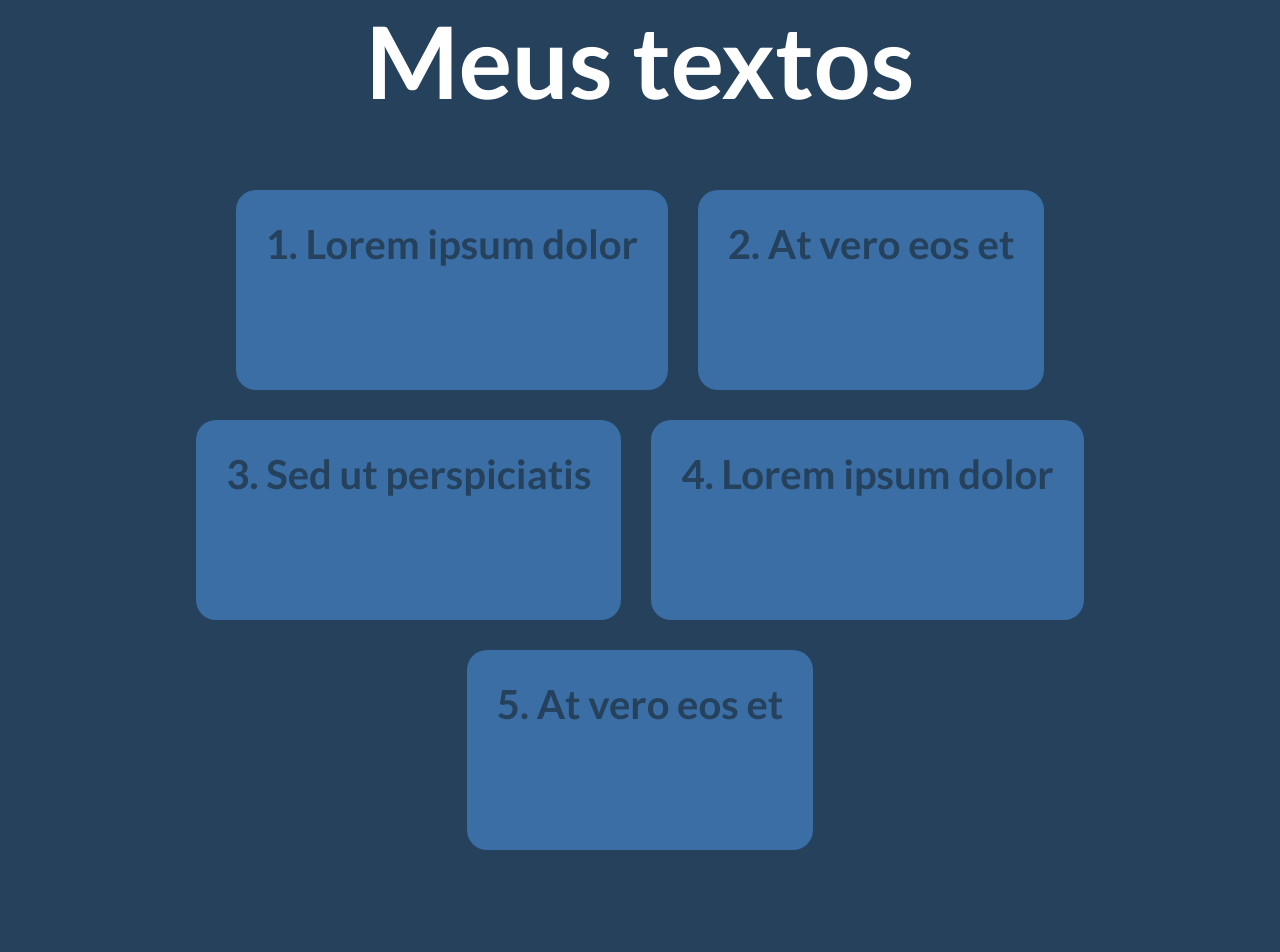
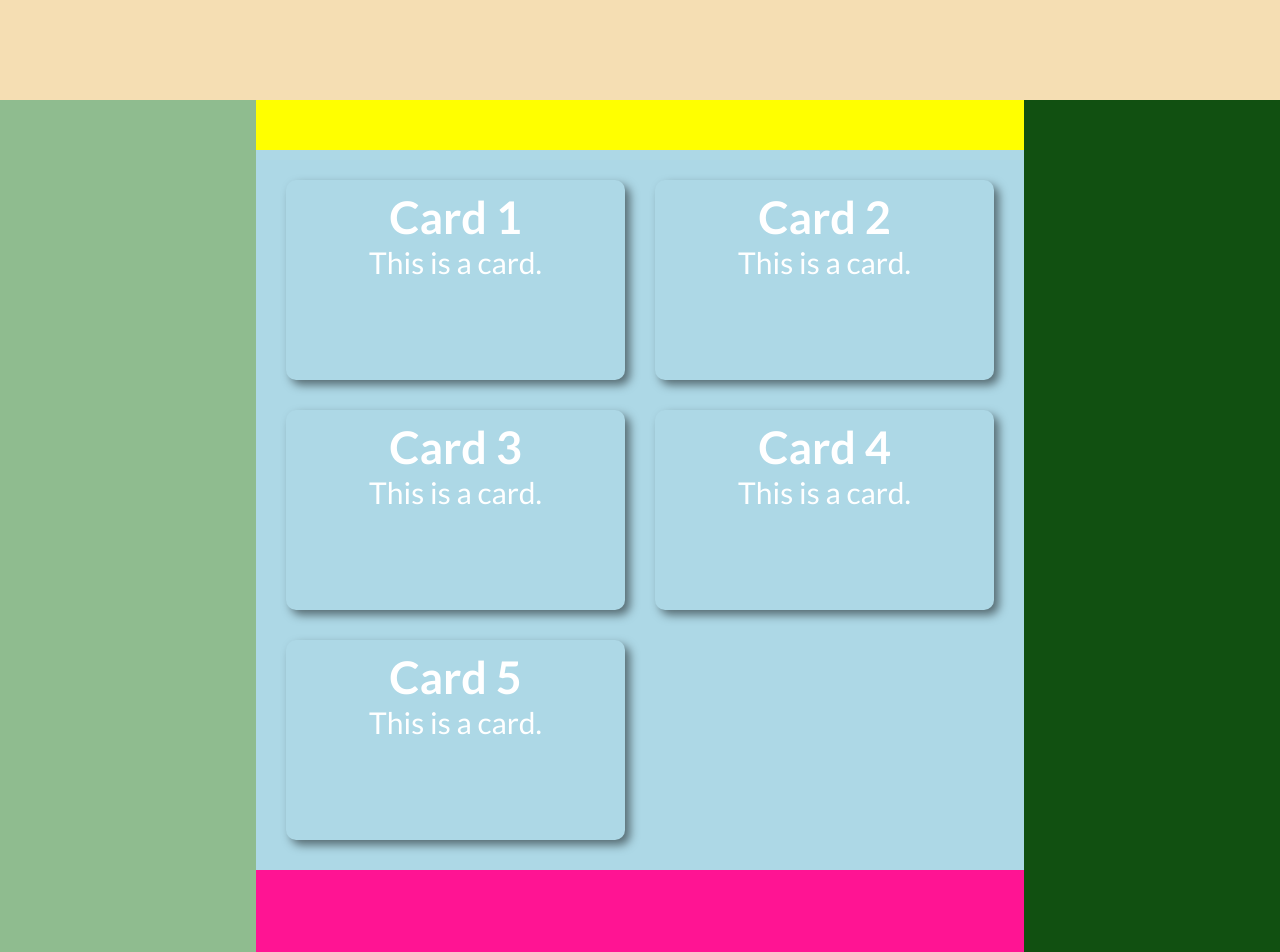
Before and after one commit to Jadiel-Lucas/ppi2025_4inf1v, a React (Vite) app: page / in a window 1280 px wide. Shown: the top 952 px of the page. Before the commit the page ends 920 px from the top, so only its background shows below. Built offline with nearby package versions, Linux system fonts and the light colour scheme.

Commit message:
06/06/2025 atividade

```diff
--- a/src/App.jsx
+++ b/src/App.jsx
@@ -1,13 +1,13 @@
 import "./styles/theme.css";
 import "./styles/global.css";
-import { MyTextList } from "./components/MyTextList";
+import { MyGrid } from "./components/MyGrid";
 
 export default function App() {
 
   return (
     //React Fragment
     <>
-      <MyTextList />
+      <MyGrid />
     </>
   );
 }
--- a/src/components/MyGrid.jsx
+++ b/src/components/MyGrid.jsx
@@ -2,10 +2,11 @@ import styles from './MyGrid.module.css';
 
 export function MyGrid() {
     return (
-        <div className={styles.textContainer}>
+        <div className={styles.container}>
             <header className={styles.header1} />
             <header className={styles.header2} />
-            <aside className={styles.aside} />
+            <aside className={styles.aside1} />
+            <aside className={styles.aside2} />
             <div className={styles.main}>
                 <div className={styles.grid}>
                     <div className={styles.card}>
@@ -30,6 +31,8 @@ export function MyGrid() {
                     </div>
                 </div>
             </div>
+            <footer className={styles.footer1} />
+            <footer className={styles.footer2} />
         </div>
     );
 }
--- a/src/components/MyGrid.module.css
+++ b/src/components/MyGrid.module.css
@@ -2,7 +2,7 @@
     padding: 3rem;
     display: grid;
     gap: 3rem;
-    grid-template-columns: repeat(auto-fit, minmax(30rem, 1fr)); /* 3 columns of equal width */
+    grid-template-columns: repeat(auto-fit, minmax(30rem, 1fr)); /* 3 columns of equal width *//*1fr 1fr 1fr*/
     grid-template-rows: repeat(auto-fit, min-content); /* 3 rows of equal height */
 }
 
@@ -21,47 +21,85 @@
     display: grid;
 
     grid-template-areas:
-    "header1 header1"
+    "header1 header1 header1"
+    "aside1 header2 aside2"
+    "aside1 main aside2"
+    "aside1 footer1 aside2"
+    "footer2 footer2 aside2";
+    /*"header1 header1"
     "aside header2"
     "aside main"
-    "footer footer";
+    "footer footer";*/
 
-    grid-template-columns: 1fr 3fr;
-    grid-template-rows: 10rem 5rem calc(100vh - 15rem) 10rem;
+    grid-template-columns: 1fr 3fr 1fr;
+    /*grid-template-rows: 10rem 5rem calc(100vh - 15rem) 10rem;*/
+    grid-template-rows: 10rem 5rem auto 10rem 10rem /*10rem 5rem auto 10rem*/;
 
-    @media (max-width: 1200px) {
+    /*@media (max-width: 1200px) {
         grid-template-areas:
-        "header1"
-        "header2"
-        "main"
-        "footer";
+        "header1 header1"
+        "aside1 header2"
+        "main main"
+        "aside1 footer"
+        "footer footer";
 
-        grid-template-columns: 1fr;
-        grid-template-rows: 10rem 5rem calc(100vh - 15rem) 10rem;
+        grid-template-columns: 1fr;*/
+        /*grid-template-rows: 10rem 5rem calc(100vh - 15rem) 10rem;*/
+        /*grid-template-rows: 10rem 5rem auto 10rem;
 
-    }
+        @media (max-width: 768px) {
+            grid-template-areas:
+            "header1"
+            "main"
+            "footer";
+
+            grid-template-columns: 1fr;
+            grid-template-rows: 10rem 5rem auto 10rem;
+        }
+    }*/
 }
 
 .header1 {
     grid-area: header1;
-    background-color: darkslateblue;
+    background-color: wheat;
 }
 
 .header2 {
     grid-area: header2;
-    background-color: darkslategray;
+    background-color: yellow;
 }
 
-.aside {
-    grid-area: aside;
-    background-color: darkslategrey;
-    @media (max-width: 1200px) {
+.aside1 {
+    grid-area: aside1;
+    background-color: darkseagreen;
+    /*@media (max-width: 1200px) {
         display: none;
 
-    }
+    }*/
 }
 
-.footer {
-    grid-area: footer;
+.aside2 {
+    grid-area: aside2;
+    background-color: rgb(17, 80, 17);
+    /*@media (max-width: 1200px) {
+        display: none;
+    }*/
+}
+
+.footer1 {
+    grid-area: footer1;
     background-color: deeppink;
 }
+
+.footer2 {
+    grid-area: footer2;
+    background-color: red;
+}
+
+.main {
+    grid-area: main;
+    background-color: lightblue;
+    /*padding: 1rem;
+    overflow-y: auto;
+    height: calc(100vh - 25rem); /* Adjust height based on header and footer */
+}
--- a/src/components/MyText.jsx
+++ b/src/components/MyText.jsx
@@ -2,7 +2,7 @@ import styles from './MyText.module.css';
 
 export function MyText({title, children}) {
     return (
-        <div className={styles.textContainer}>
+        <div className={styles.container}>
             <div className={styles.div}>
                 <h1 className={styles.title}> {title} </h1>
                 {/* <p className={styles.text}> {children} </p> */}
--- a/src/components/MyTextList.module.css
+++ b/src/components/MyTextList.module.css
@@ -1,5 +1,5 @@
 .container {
-    height: 100vh;
+    /*height: 100vh;*/
     padding: 3rem;
     display: flex;
     flex-direction: row; /* row column eow_reverse column_reverse */
```
